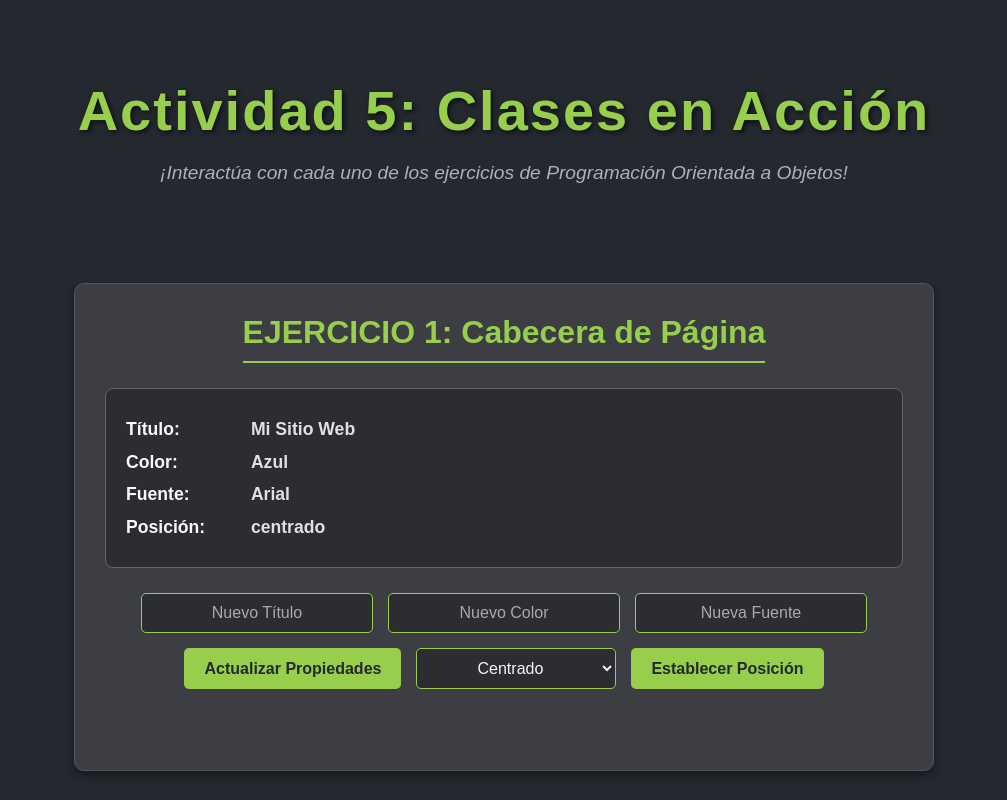
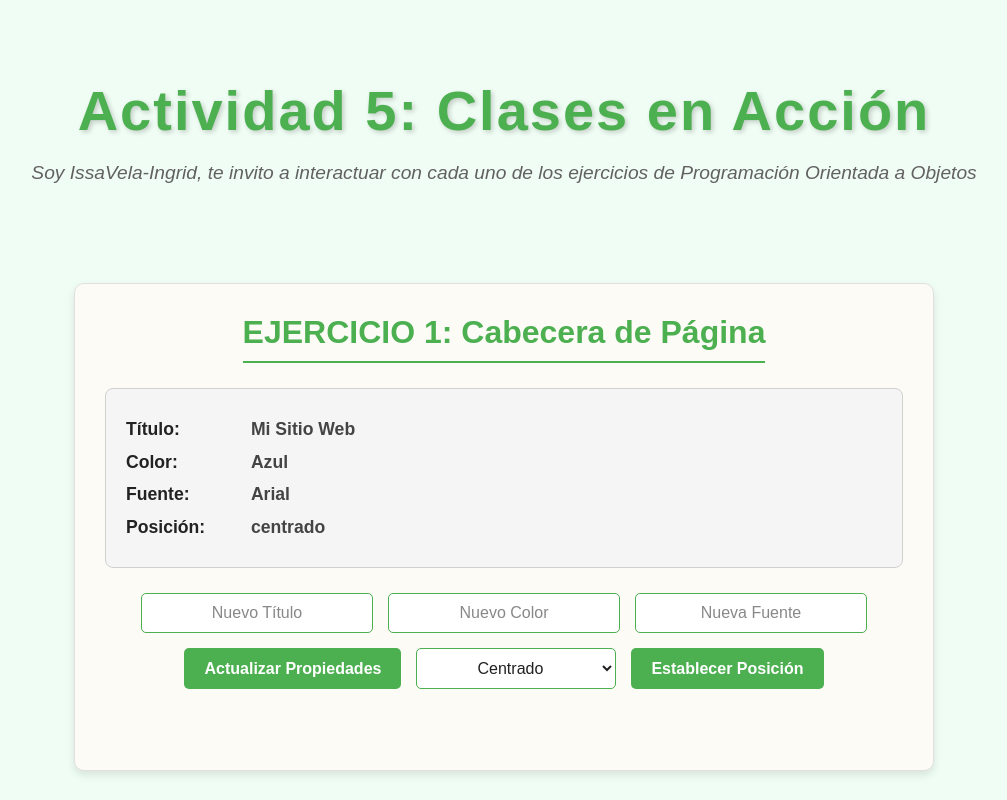
Before and after one commit to IssaVela-Ingrid/typescript-actividad_5, a website built with Vite: page index.html in a window 1280 px wide. Shown: the top 800 px of the page, without its empty margins (136-1143 px from the left). Built offline with nearby package versions, Linux system fonts and the light colour scheme.

Commit message:
Agregando footer y color de fondo a claro

```diff
--- a/index.html
+++ b/index.html
@@ -11,7 +11,7 @@
   <body>
     <header class="app-header">
         <h1>Actividad 5: Clases en Acción</h1>
-        <p>¡Interactúa con cada uno de los ejercicios de Programación Orientada a Objetos!</p>
+        <p>Soy IssaVela-Ingrid, te invito a interactuar con cada uno de los ejercicios de Programación Orientada a Objetos</p>
     </header>
 
     <main class="main-content">
@@ -117,6 +117,9 @@
         </section>
 
     </main>
+    <footer>
+  <p>&copy; 2025 Ingrid Rubenia Vela Recinos</p>
+</footer>
 <script type="module" src="src/main.ts"></script>
   </body>
 </html>
--- a/src/style.css
+++ b/src/style.css
@@ -3,8 +3,8 @@
 /* Estilos Generales */
 body {
     font-family: 'Arial', sans-serif;
-    background-color: #24282f; /* Fondo oscuro */
-    color: #f5f5f5; /* Texto claro */
+    background-color: #F0FDF4; /* Fondo verde muy claro (Honeydew) */
+    color: #212121; /* Texto muy oscuro para buen contraste */
     margin: 0;
     padding: 20px;
     display: flex;
@@ -25,15 +25,15 @@ body {
 
 .app-header h1 {
     font-size: 3.5em;
-    color: #97ce4c; /* Verde distintivo */
-    text-shadow: 2px 2px 5px rgba(0, 0, 0, 0.7);
+    color: #4CAF50; /* Verde distintivo (un poco más vibrante que el anterior) */
+    text-shadow: 2px 2px 5px rgba(0, 0, 0, 0.2); /* Sombra más suave para fondo claro */
     margin-bottom: 10px;
     letter-spacing: 2px;
 }
 
 .app-header p {
     font-size: 1.2em;
-    color: #b0b0b0;
+    color: #616161; /* Gris medio para el texto secundario */
     font-style: italic;
 }
 
@@ -50,37 +50,37 @@ body {
 
 /* Estilos para cada sección de clase */
 .class-section {
-    background-color: #3c3e44; /* Fondo de la tarjeta */
+    background-color: #FCFBF6; /* Fondo de la tarjeta (marfil muy claro) */
     border-radius: 10px;
-    box-shadow: 0 4px 8px rgba(0, 0, 0, 0.4);
+    box-shadow: 0 4px 8px rgba(0, 0, 0, 0.1); /* Sombra más sutil */
     padding: 30px;
     text-align: center;
-    border: 1px solid #555; /* Borde sutil */
+    border: 1px solid #E0E0E0; /* Borde gris claro */
     transition: transform 0.2s ease-in-out;
 }
 
 .class-section:hover {
     transform: translateY(-5px);
-    box-shadow: 0 6px 12px rgba(0, 0, 0, 0.6);
+    box-shadow: 0 6px 12px rgba(0, 0, 0, 0.15); /* Sombra al pasar el ratón */
 }
 
 .class-section h2 {
-    color: #97ce4c;
+    color: #4CAF50; /* Verde distintivo */
     margin-top: 0;
     margin-bottom: 25px;
     font-size: 2em;
-    border-bottom: 2px solid #97ce4c;
+    border-bottom: 2px solid #4CAF50; /* Borde inferior verde */
     padding-bottom: 10px;
     display: inline-block; /* Para que el borde no ocupe todo el ancho */
 }
 
 /* Área de Visualización */
 .display-area {
-    background-color: #2b2d31;
+    background-color: #F5F5F5; /* Fondo del área de visualización (blanco humo) */
     border-radius: 8px;
     padding: 20px;
     margin-bottom: 25px;
-    border: 1px solid #666;
+    border: 1px solid #D0D0D0; /* Borde gris claro */
     text-align: left; /* Alinea el texto a la izquierda dentro del display */
 }
 
@@ -88,16 +88,17 @@ body {
     margin: 8px 0;
     font-size: 1.1em;
     line-height: 1.4;
+    color: #333333; /* Color de texto estándar */
 }
 
 .display-area strong {
-    color: #f9f9f9;
+    color: #222222; /* Color más oscuro para etiquetas fuertes */
     min-width: 120px; /* Asegura que las etiquetas "strong" tengan un ancho mínimo */
     display: inline-block; /* Permite el min-width */
 }
 
 .display-area span {
-    color: #e0e0e0;
+    color: #444444; /* Color para el valor del span */
     font-weight: bold;
 }
 
@@ -115,9 +116,9 @@ body {
 .controls-area select {
     padding: 10px 15px;
     border-radius: 5px;
-    border: 1px solid #97ce4c;
-    background-color: #2b2d31;
-    color: #f5f5f5;
+    border: 1px solid #4CAF50; /* Borde verde */
+    background-color: #FFFFFF; /* Fondo blanco */
+    color: #212121; /* Texto oscuro */
     font-size: 1em;
     outline: none;
     width: 200px; /* Ancho fijo para inputs */
@@ -125,15 +126,15 @@ body {
 }
 
 .controls-area input::placeholder {
-    color: #aaa;
+    color: #888888; /* Color de placeholder visible en fondo claro */
 }
 
 .controls-area button {
     padding: 10px 20px;
     border-radius: 5px;
     border: none;
-    background-color: #97ce4c;
-    color: #24282f;
+    background-color: #4CAF50; /* Fondo del botón verde */
+    color: #FFFFFF; /* Texto del botón blanco */
     font-size: 1em;
     font-weight: bold;
     cursor: pointer;
@@ -141,7 +142,7 @@ body {
 }
 
 .controls-area button:hover {
-    background-color: #72a839;
+    background-color: #388E3C; /* Verde más oscuro al pasar el ratón */
     transform: translateY(-2px);
 }
 
@@ -155,7 +156,7 @@ body {
     font-size: 1em;
     font-weight: bold;
     min-width: 100%; /* Ocupa todo el ancho disponible para el mensaje */
-    color: #f5f5f5; /* Color por defecto, ajustado por JS */
+    color: #212121; /* Color por defecto, ajustado por JS */
 }
 
 /* Estilos específicos para la calculadora */
@@ -177,7 +178,7 @@ body {
     grid-column: span 3; /* Ocupa más columnas para el resultado */
     font-size: 1.3em;
     margin-top: 10px;
-    color: #f5f5f5;
+    color: #212121; /* Color de texto oscuro */
 }
 .calculator-controls .message {
     grid-column: span 3;
```
Also changed, not shown: dist/assets/index-BvX7zVyW.css (added), dist/assets/index-CO2hYPcs.css (deleted), dist/assets/index-Dwws1CTi.js (renamed from dist/assets/index-DnMWCvuX.js), dist/index.html.
